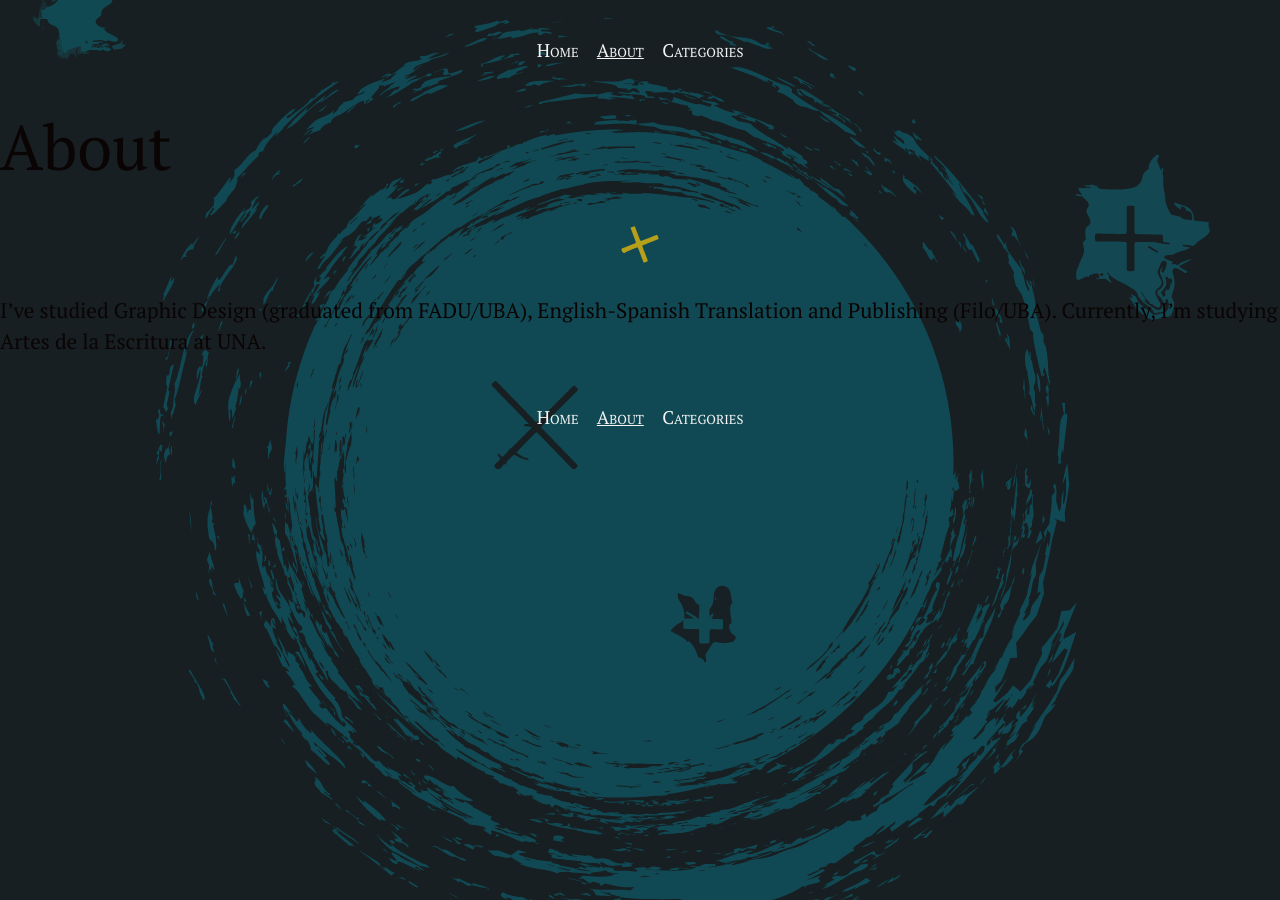
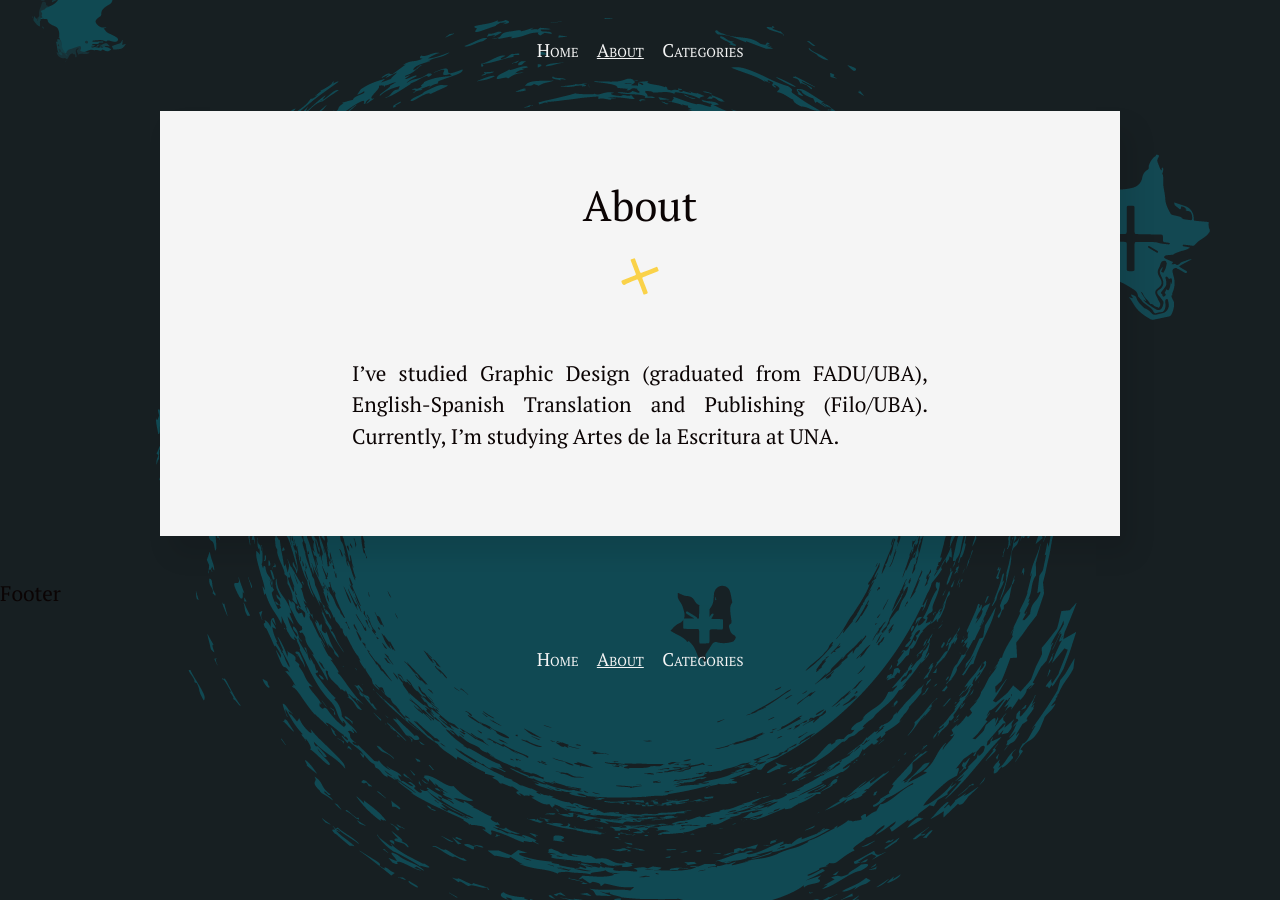
Before and after one commit to silvialohrmann/editorial, a Jekyll site: the page built from about.md, in a window 1280 px wide. Built offline with Jekyll 4.4.1, drawn with Linux system fonts in a browser that asks for light colours.

Commit message:
Update page.html

```diff
--- a/_layouts/page.html
+++ b/_layouts/page.html
@@ -8,15 +8,15 @@ layout: default
   {% include back-link.html %}
 {% endif %}
 
-<article class="page h-entry" itemscope itemtype="http://schema.org/BlogPosting" id="main" role="article" aria-label="Content">
+<article class="post page h-entry" itemscope itemtype="http://schema.org/BlogPosting" id="main" role="article" aria-label="Content">
 
   {% if page.title != "" %}
-    <h1 class="post-title divided p-name" itemprop="name headline">
+    <h1 class="post-title page-title divided p-name" itemprop="name headline">
       {{ page.title }}
     </h1>
   {% endif %}
 
-  <div class="page-content e-content" itemprop="articleBody">
+  <div class="post-content page-content e-content" itemprop="articleBody">
     {{ content }}
   </div>
 
@@ -45,3 +45,4 @@ layout: default
   {% endif %}
 
 </article>
+Footer
```
